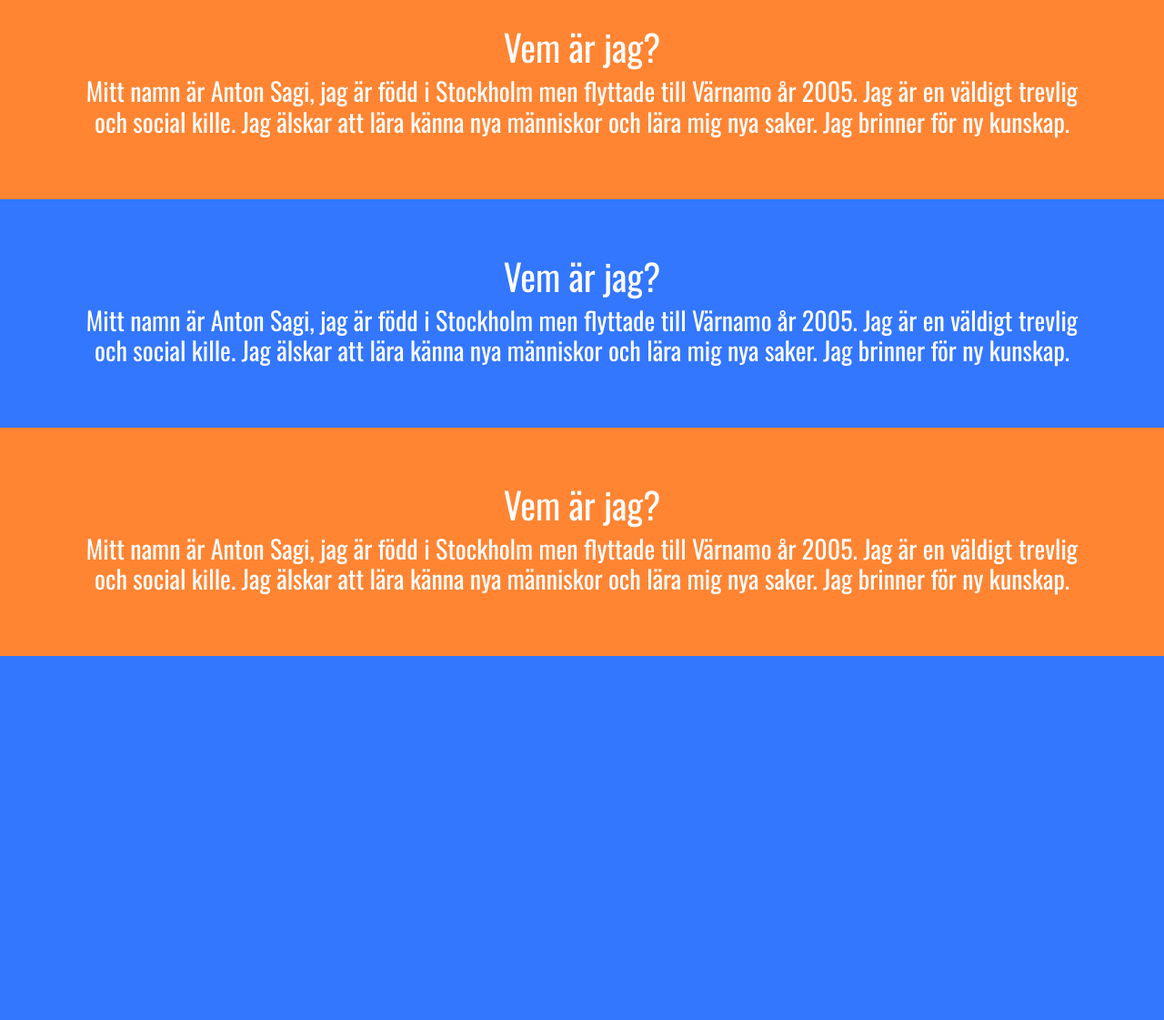
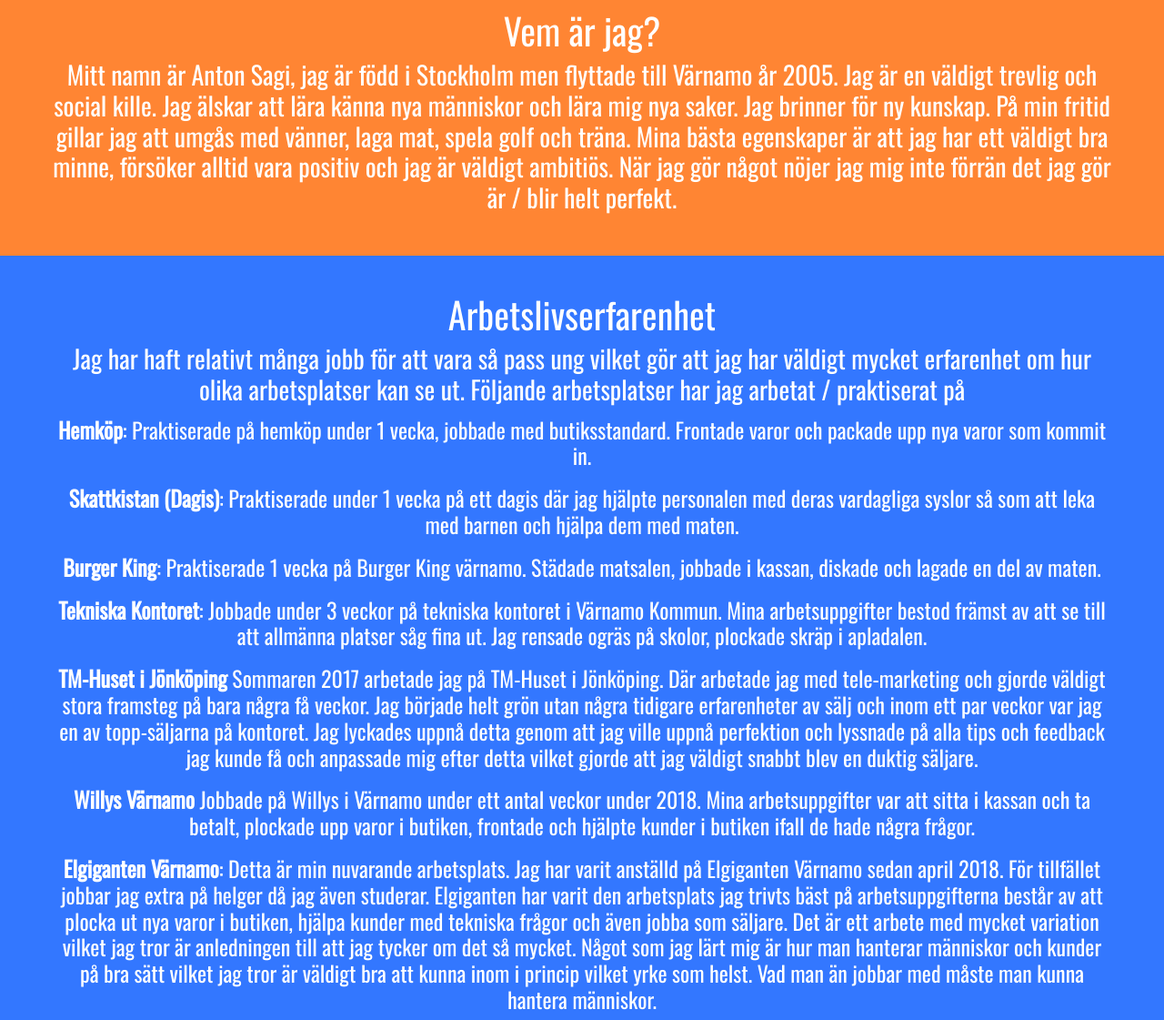
Before and after one commit to AntonSagi/AntonSagi.github.io, a plain HTML site: page index.html in a window 1280 px wide. Shown: the part 975-2096 px from the top of the page at 91% size. Before the commit the page ends 1696 px from the top, so only its background shows below. Drawn offline with nearby package versions, Linux system fonts and the light colour scheme.

Commit message:
Lägg till text

```diff
--- a/index.html
+++ b/index.html
@@ -8,7 +8,7 @@
 
     <link rel="stylesheet" href="https://stackpath.bootstrapcdn.com/bootstrap/4.3.1/css/bootstrap.min.css" integrity="sha384-ggOyR0iXCbMQv3Xipma34MD+dH/1fQ784/j6cY/iJTQUOhcWr7x9JvoRxT2MZw1T" crossorigin="anonymous">
     <link rel="stylesheet" href="style.css">
-    <link href="https://fonts.googleapis.com/css?family=Oswald&display=swap" rel="stylesheet">
+    <link href="https://fonts.googleapis.com/css?family=Oswald&effect=shadow-multiple" rel="stylesheet">
 
 
     <title>CV - Anton Sagi</title>
@@ -21,19 +21,19 @@
 
             <ul class="navbar-nav" id="nav_head">
                 <li class="nav-item">
-                    <h1 id="titel_nav"><a class="nav-link">CV / Portfolio</a></h1>
+                    <h1 id="titel_nav"><a class="nav-link">CV / Portfolio </a></h1>
                 </li>
 
                 <li class="nav-item">
-                    <h1><a class="nav-link" href="#intro_link">Vem är jag?</a></h1>
+                    <h1 class="item"><a class="nav-link" href="#intro_link">Vem är jag?</a></h1>
                 </li>
 
                 <li class="nav-item">
-                    <h1><a class="nav-link" href="#arbete_link">Arbetslivserfarenhet</a></h1>
+                    <h1 class="item"><a class="nav-link" href="#arbete_link">Arbetslivserfarenhet</a></h1>
                 </li>
 
                 <li class="nav-item">
-                        <h1><a class="nav-link" href="#arbete_link">Länkar</a></h1>
+                        <h1 class="item"><a class="nav-link" href="#arbete_link">Länkar / Övrigt</a></h1>
                     </li>
 
             </ul>
@@ -45,7 +45,7 @@
         <div class="row">
             <div class="col-12">
                 <h1 class="info_kort" id="namn">Anton Sagi</h1>
-                <h4 class="info_kort">Student på YH-Jönköping, studerar till webbutvecklare .NET</h4>
+                <h4 class="info_kort">Student på YH-Jönköping, studerar till webbutvecklare</h4>
             </div>
         </div>
     </div>
@@ -72,8 +72,11 @@
                             men flyttade till Värnamo år 2005.
                             Jag är en väldigt trevlig och social kille.
                             Jag älskar att lära känna nya människor och lära
-                        mig nya saker. Jag brinner för ny kunskap.
-
+                            mig nya saker. Jag brinner för ny kunskap. På min fritid
+                            gillar jag att umgås med vänner, laga mat, spela golf och träna.
+                            Mina bästa egenskaper är att jag har ett väldigt bra minne, försöker
+                            alltid vara positiv och jag är väldigt ambitiös. När jag gör något
+                            nöjer jag mig inte förrän det jag gör är / blir helt perfekt.
                     </h3>
                 </div>
             </div>
@@ -85,14 +88,48 @@
         <div class="row">
             <div class="col-12">
                 <div class="introduktion">
-                        <h1> <a id="arbete_link">Vem är jag?</a></h1>
-                        <h3>Mitt namn är Anton Sagi, jag är född i Stockholm
-                            men flyttade till Värnamo år 2005.
-                            Jag är en väldigt trevlig och social kille.
-                            Jag älskar att lära känna nya människor och lära
-                            mig nya saker. Jag brinner för ny kunskap.
+                    <h1> <a id="arbete_link">Arbetslivserfarenhet</a></h1>
+                    <h3>    Jag har haft relativt många jobb för att vara så pass ung vilket gör att jag har
+                            väldigt mycket erfarenhet om hur olika arbetsplatser kan se ut. Följande
+                            arbetsplatser har jag arbetat / praktiserat på
+                    </h3>
+                    <h4><b>Hemköp</b>: Praktiserade på hemköp under 1 vecka, jobbade med butiksstandard.
+                        Frontade varor och packade upp nya varor som kommit in.
+                    </h4>
+                    <h4><b>Skattkistan (Dagis)</b>: Praktiserade under 1 vecka på ett dagis där jag hjälpte
+                        personalen med deras vardagliga syslor så som att leka med barnen och hjälpa dem
+                        med maten.
+                    </h4>
 
-                        </h3>
+                    <h4><b>Burger King</b>: Praktiserade 1 vecka på Burger King värnamo. Städade matsalen,
+                        jobbade i kassan, diskade och lagade en del av maten.
+                    </h4>
+
+                    <h4><b>Tekniska Kontoret</b>: Jobbade under 3 veckor på tekniska kontoret i Värnamo Kommun. Mina
+                        arbetsuppgifter bestod främst av att se till att allmänna platser såg fina ut. Jag rensade
+                        ogräs på skolor, plockade skräp i apladalen.
+                    </h4>
+
+                    <h4><b>TM-Huset i Jönköping</b> Sommaren 2017 arbetade jag på TM-Huset i Jönköping. Där arbetade
+                        jag med tele-marketing och gjorde väldigt stora framsteg på bara några få veckor. Jag
+                        började helt grön utan några tidigare erfarenheter av sälj och inom ett par veckor var jag
+                        en av topp-säljarna på kontoret. Jag lyckades uppnå detta genom att jag ville uppnå perfektion
+                        och lyssnade på alla tips och feedback jag kunde få och anpassade mig efter detta vilket gjorde
+                        att jag väldigt snabbt blev en duktig säljare.
+                    </h4>
+
+                    <h4><b>Willys Värnamo</b> Jobbade på Willys i Värnamo under ett antal veckor under 2018. Mina arbetsuppgifter var att
+                        sitta i kassan och ta betalt, plockade upp varor i butiken, frontade och hjälpte kunder i butiken ifall de hade
+                        några frågor.
+                    </h4>
+
+                    <h4><b>Elgiganten Värnamo</b>: Detta är min nuvarande arbetsplats. Jag har varit anställd på Elgiganten Värnamo sedan april 2018.
+                        För tillfället jobbar jag extra på helger då jag även studerar. Elgiganten har varit den arbetsplats jag trivts bäst på
+                        arbetsuppgifterna består av att plocka ut nya varor i butiken, hjälpa kunder med tekniska frågor och även jobba som säljare.
+                        Det är ett arbete med mycket variation vilket jag tror är anledningen till att jag tycker om det så mycket. Något som jag lärt
+                        mig är hur man hanterar människor och kunder på bra sätt vilket jag tror är väldigt bra att kunna inom i princip vilket
+                        yrke som helst. Vad man än jobbar med måste man kunna hantera människor.
+                    </h4>
                 </div>
             </div>
         </div>
@@ -102,14 +139,10 @@
                 <div class="row">
                     <div class="col-12">
                         <div class="introduktion">
-                            <h1> <a id="arbete_link">Vem är jag?</a></h1>
-                            <h3>Mitt namn är Anton Sagi, jag är född i Stockholm
-                                men flyttade till Värnamo år 2005.
-                                Jag är en väldigt trevlig och social kille.
-                                Jag älskar att lära känna nya människor och lära
-                                mig nya saker. Jag brinner för ny kunskap.
-
-                            </h3>
+                            <h1> <a id="arbete_link">Länkar / Övrigt</a></h1>
+                            <h3><a href="https://github.com/AntonSagi" target="_blank">Github</a></h3>
+                            <h3><a href="https://www.linkedin.com/in/anton-sagi-280b4a193/" target="_blank">LinkedIn</a></h3>
+                            <h3><a href="mailto: anton.sagi@hotmail.com">Maila mig!</a></h3>
                         </div>
                     </div>
                 </div>
--- a/style.css
+++ b/style.css
@@ -1,10 +1,11 @@
 
-li{
+.item{
     border: 2px solid white;
     border-radius: 5px;
-    margin-right: 10px;
+    margin-right: 15px;
     margin-bottom: 10px;
     padding: 2px;
+
 }
 
 #titel_nav{
@@ -47,7 +48,7 @@
 
 .introduktion{
     text-align: center;
-    padding: 60px;
+    padding: 40px;
 }
 
 body{
@@ -67,3 +68,7 @@
     background-color:#ff8533;
     margin-top: 0;
 }
+
+h4 {
+    padding: 5px;
+}
```
Lines whose indentation alone changed are shown as unchanged.
